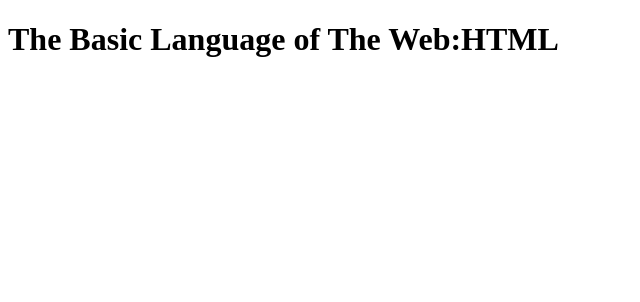
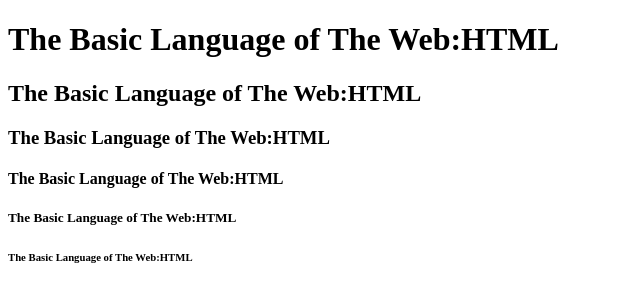
Before and after one commit to BiG-vR/The-Basic-Language-of-the-Web-HTML, a plain HTML site: page index.html in a window 1280 px wide. Shown: the whole page, without its empty margins (0-640 px from the left). Drawn offline with Linux system fonts and the light colour scheme.

Commit message:
modified README.md and index.html

```diff
--- a/index.html
+++ b/index.html
@@ -8,5 +8,10 @@
 	</head>
 	<body>
 		<h1>The Basic Language of The Web:HTML</h1>
+		<h2>The Basic Language of The Web:HTML</h2>
+		<h3>The Basic Language of The Web:HTML</h3>
+		<h4>The Basic Language of The Web:HTML</h4>
+		<h5>The Basic Language of The Web:HTML</h5>
+		<h6>The Basic Language of The Web:HTML</h6>
 	</body>
 </html>
```
Also changed, not shown: 1 other file.
